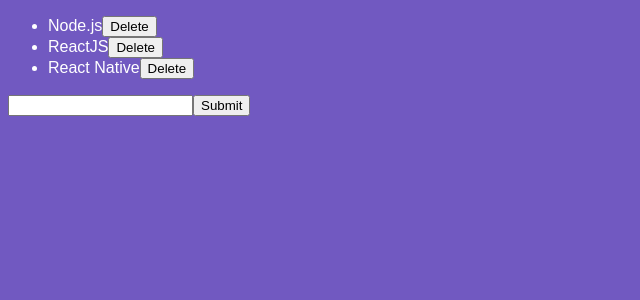
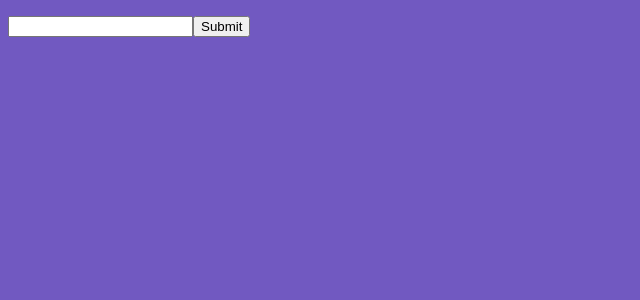
Before and after one commit to yagosansz/rocketseat-bootcamp2020-module04, a React app: page / in a window 1280 px wide. Shown: the top 300 px of the page, without its empty margins (0-640 px from the left). Built offline with nearby package versions, Linux system fonts and the light colour scheme.

Commit message:
Used local storage in lifecycle methods

```diff
--- a/src/components/TechList.js
+++ b/src/components/TechList.js
@@ -5,12 +5,22 @@
 class TechList extends Component {
   state = {
     newTech: '',
-    techs: [
-      'Node.js',
-      'ReactJS',
-      'React Native'
-    ]
+    techs: []
   };
+
+  componentDidMount() {
+    const techs = localStorage.getItem('techs');
+
+    if (techs) {
+      this.setState({ techs: JSON.parse(techs) });
+    }
+  }
+
+  componentDidUpdate(_, prevState) {
+    if(prevState.techs !== this.state.techs) {
+      localStorage.setItem('techs', JSON.stringify(this.state.techs))
+    }
+  }
 
   handleInputChange = e => {
     this.setState({ newTech: e.target.value });
```
